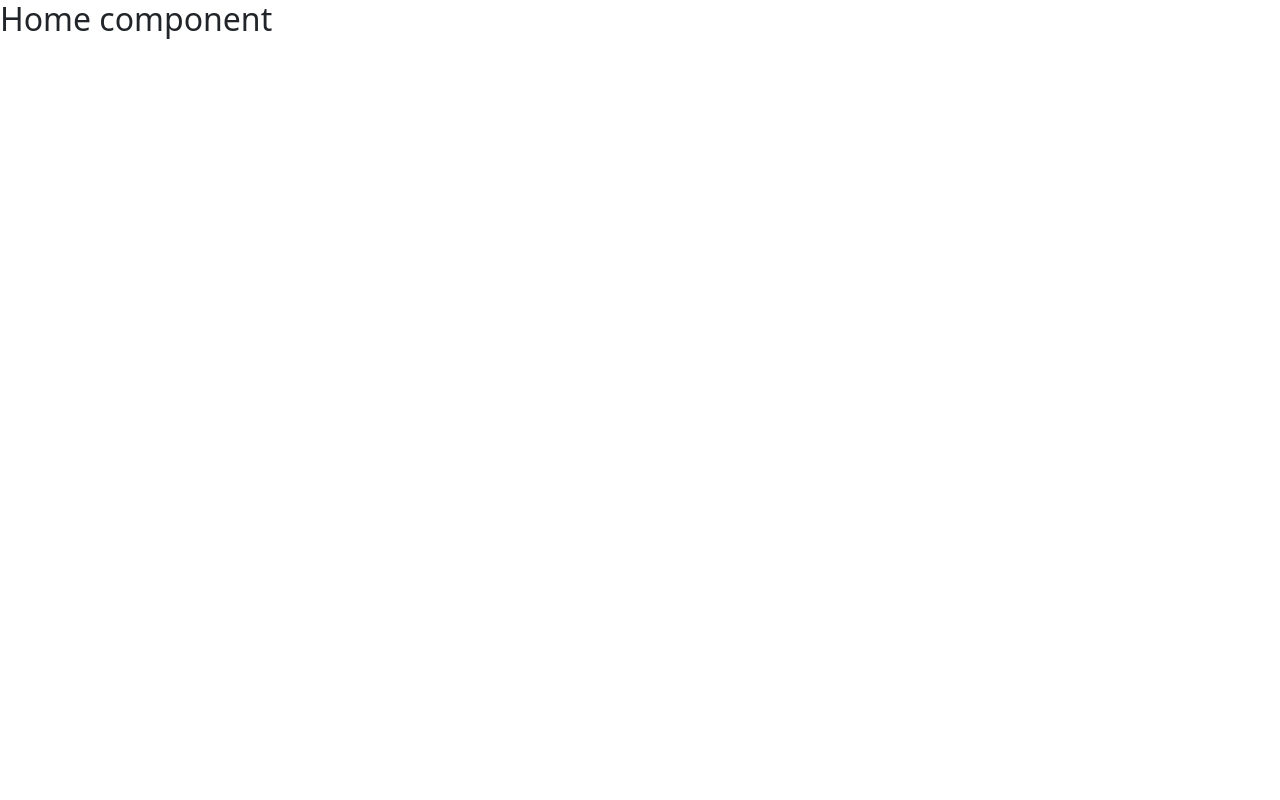
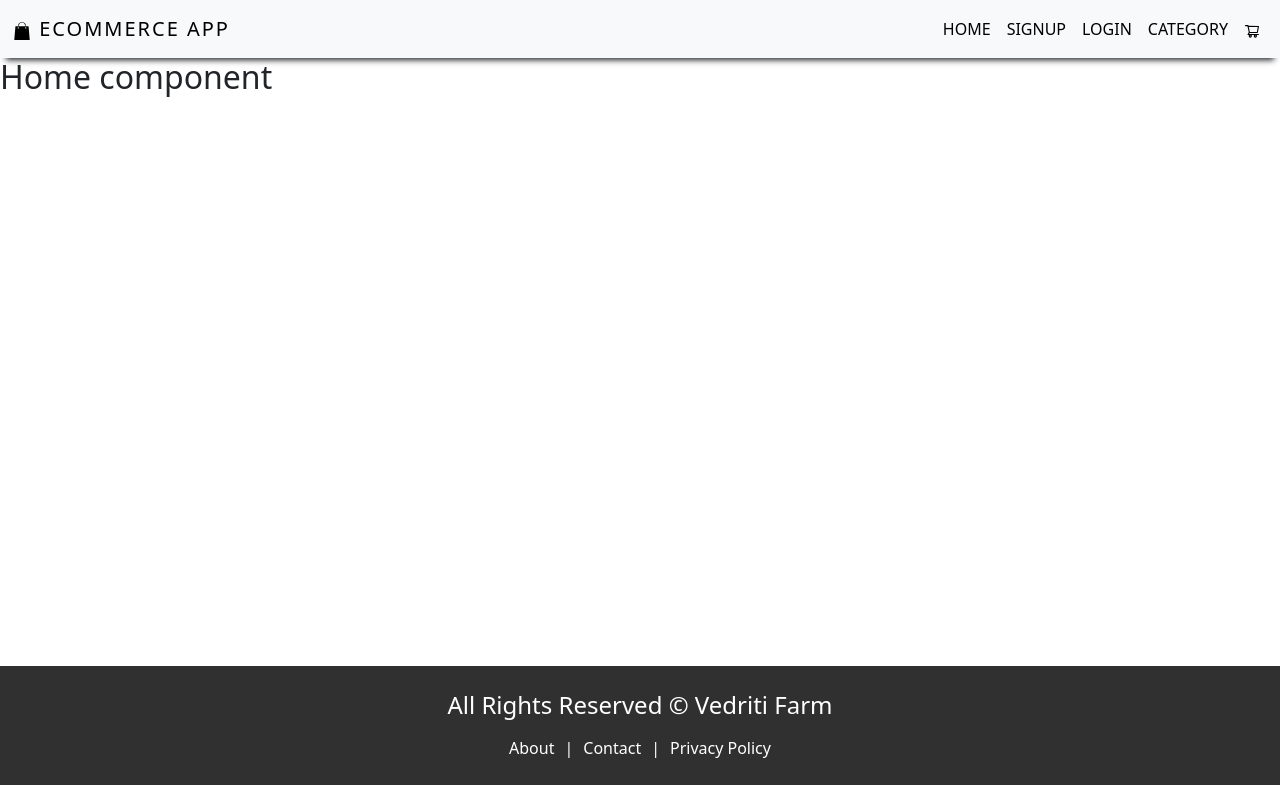
Before and after one commit to AbhishekUp11/Ecommerce-Web-App, a React (Create React App) app in the folder client/: page / in a window 1280 px wide. Built offline with nearby package versions, Linux system fonts and the light colour scheme.

Commit message:
Designed header and footer section and added routing

```diff
--- a/client/package.json
+++ b/client/package.json
@@ -8,6 +8,7 @@
     "@testing-library/user-event": "^13.5.0",
     "react": "^18.2.0",
     "react-dom": "^18.2.0",
+    "react-icons": "^5.0.1",
     "react-router-dom": "^6.22.1",
     "react-scripts": "5.0.1",
     "web-vitals": "^2.1.4"
--- a/client/src/components/layout/Footer.js
+++ b/client/src/components/layout/Footer.js
@@ -1,13 +1,23 @@
 import React from 'react'
+import {Link} from 'react-router-dom';
 
 const Footer = () => {
   return (
-    <div className="bg-dark text-light p-3">
+    <>
+    <div className="footer">
       <h4 className="text-center">
         All Rights Reserved &copy; Vedriti Farm
       </h4>
+      <div className = "text-center mt-3">
+      <Link to = '/about'>About</Link>
+      |
+      <Link to = '/contact'>Contact</Link>
+      |
+      <Link to = '/policy'>Privacy Policy</Link>
+      </div>
     </div>
+    </>
   )
 }
 
-export default Footer
+export default Footer;
--- a/client/src/components/layout/Header.js
+++ b/client/src/components/layout/Header.js
@@ -1,10 +1,39 @@
 import react from 'react';
+import {NavLink, Link} from 'react-router-dom';
+import { GiShoppingBag } from 'react-icons/gi';
+import { AiOutlineShoppingCart } from 'react-icons/ai';
 
 const Header = () => {
     return(
-        <div>
-            <h4>Header component</h4>
-        </div>
+      <>
+        <nav className="navbar navbar-expand-lg bg-body-tertiary">
+          <div className="container-fluid">
+            <button className="navbar-toggler" type="button" data-bs-toggle="collapse" data-bs-target="#navbarTogglerDemo01" aria-controls="navbarTogglerDemo01" aria-expanded="false" aria-label="Toggle navigation">
+              <span className="navbar-toggler-icon"></span>
+            </button>
+           <div className="collapse navbar-collapse" id="navbarTogglerDemo01">
+              <Link className="navbar-brand"><GiShoppingBag/> Ecommerce App</Link>
+              <ul className="navbar-nav ms-auto mb-2 mb-lg-0">
+                <li className="nav-item">
+                  <NavLink to = '/' className="nav-link active" aria-current="page">Home</NavLink>
+                </li>
+                <li className="nav-item">
+                  <NavLink to = '/register' className="nav-link active" aria-current="page">SignUp</NavLink>
+                </li>
+                <li className="nav-item">
+                  <NavLink to = '/login' className="nav-link active" aria-current="page">Login</NavLink>
+                </li>
+                <li className="nav-item">
+                  <NavLink to = '/category' className="nav-link active" aria-current="page">Category</NavLink>
+                </li>
+								<li className="nav-item">
+                  <NavLink to = '/cart' className="nav-link active cart-item" aria-current="page"><AiOutlineShoppingCart/></NavLink>
+                </li>
+              </ul>
+            </div>
+          </div>
+        </nav>
+      </>
     )
 }
 
--- a/client/src/components/layout/Layout.js
+++ b/client/src/components/layout/Layout.js
@@ -6,7 +6,7 @@ const Layout = ({children}) => {
     return (
       <>
         <Header/>
-        <main style={{minHeight: '80vh'}}>
+        <main style={{minHeight: '76vh'}}>
           <h2>{children}</h2>
         </main>
         <Footer/>
--- a/client/src/index.css
+++ b/client/src/index.css
@@ -3,3 +3,74 @@
   padding: 0px;
   box-sizing: border-box;
 }
+
+.navbar{
+  font-family: 'poppins' sans-serif;
+  font-size: 16px;
+  line-height: 26px;
+  text-transform: uppercase;
+  box-shadow: 0px 8px 6px -6px;
+}
+
+.nav-link{
+  font-weight: 300 !important;
+}
+
+.nav-link .active{
+  border-bottom: 2px solid red;
+}
+
+.navbar-brand{
+  letter-spacing: 2px;
+  font-weight: 700px !important;
+
+}
+
+cart-item{
+  font-weight: 700px !important;
+}
+
+.footer{
+  color: white;
+  background-color:rgb(48, 48, 48);
+  padding: 25px;
+}
+
+.footer a{
+   text-decoration: none;
+   color: white;
+   padding: 10px;
+}
+
+.footer a:hover {
+   color: rgb(193, 192, 192);
+   border-bottom: 1px solid rgb(193, 192, 192);
+}
+
+.pnf {
+  display: flex;
+  min-height: 65vh;
+  flex-direction: column;
+  align-items: center;
+  justify-content: center;
+}
+.pnf-title{
+  font-weight: 700;
+  font-size: 100px;
+}
+
+.pnf-heading{
+  font-weight: normal;
+}
+
+.pnf-btn{
+  text-decoration: none;
+  color: black;
+  border: 1px solid black;
+  padding: 10px;
+  margin-top: 10px;
+}
+
+.pnf-btn:hover{
+  background-color:rgb(254, 248, 239);
+}
--- a/client/src/pages/Home.js
+++ b/client/src/pages/Home.js
@@ -1,10 +1,11 @@
 import React from 'react';
+import Layout from '../components/layout/Layout';
 
 const Home = () => {
     return (
-        <>
-         <h2>Home component</h2>
-        </>
+        <Layout>
+          <h2>Home component</h2>
+        </Layout>
     )
 };
 
--- a/client/src/pages/Page404.js
+++ b/client/src/pages/Page404.js
@@ -1,10 +1,15 @@
 import React from 'react';
 import Layout from '../components/layout/Layout';
+import {Link} from 'react-router-dom';
 
 const Page404 = () =>{
   return(
     <Layout>
-         <h2>Page Not Found </h2>
+        <div className = "pnf">
+         <h2 className = "pnf-title">404</h2>
+         <h2 className = "pnf-heading">Oops! Page Not Found</h2>
+         <Link to = '/' className='pnf-btn'>Go Back</Link>
+        </div>
     </Layout>
   )
 };
```
Also changed, not shown: 1 other file (tests, documents, lock files or other folders).
